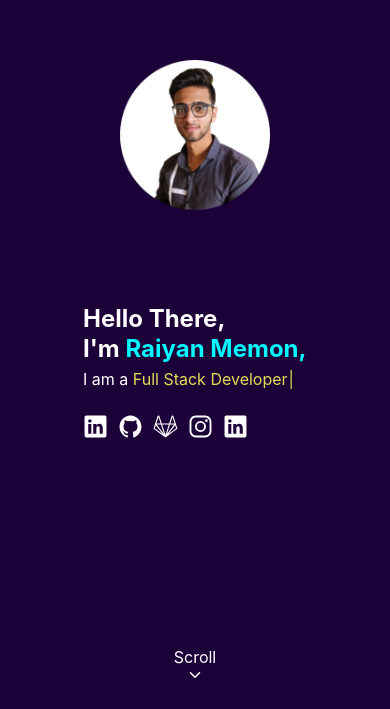
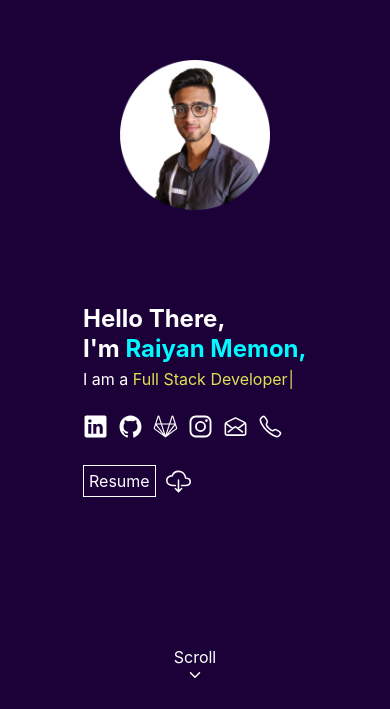
Before and after one commit to Raiyan-Memon/UI-Design, a React (Create React App) app: page / in a window 390 px wide. Shown: the part 135-844 px from the top of the page. Built offline with nearby package versions, Linux system fonts and the light colour scheme.

Commit message:
Phone and Email added

```diff
--- a/src/components/home.js
+++ b/src/components/home.js
@@ -6,7 +6,17 @@ import myResume from './resume/resume.pdf';
 import "./style/home.css"
 
 const home = () => {
+
+    function mail() {
+        alert('Mail to : raiyanmemon7860@gmail.com');
+    }
+
+    function phone() {
+        alert("Call to : 7227867397");
+    }
+
     return (
+
         <div className='home-page'>
             <Zoom top cascade>
                 <img src={myImage} className="myimage" alt="logo" />
@@ -14,6 +24,9 @@ const home = () => {
                     <h2>Hello There, </h2>
                     <h2>I'm <span className='myname'>Raiyan Memon, </span></h2>
                     <p>I am a <span className='role'><Typewriter
+                        options={{
+                            loop: true,
+                        }}
                         onInit={(typewriter) => {
                             typewriter
                                 .typeString("Full Stack Developer")
@@ -28,20 +41,24 @@ const home = () => {
                                 .typeString("Web Developer")
                                 .pauseFor(2000)
                                 .deleteAll()
-                                .typeString("Full Stack Developer")
                                 .start()
                         }}
                     /></span></p>
                     <div className='logo'>
                         <ul>
-                            <a href='https://www.linkedin.com/in/raiyan-memon/' target='_blank'><li className="social-logo" ><ion-icon name="logo-linkedin"></ion-icon></li></a>
-                            <a href='https://github.com/Raiyan-Memon' target='_blank'><li className="social-logo"><ion-icon name="logo-github"></ion-icon></li></a>
-                            <a href='//www.google.com' target='_blank'><li className="social-logo"><ion-icon name="logo-gitlab"></ion-icon></li></a>
-                            <a href='//www.google.com' target='_blank'><li className="social-logo"><ion-icon name="logo-instagram"></ion-icon></li></a>
-                            <a href='//www.google.com' target='_blank'><li className="social-logo"><ion-icon name="logo-linkedin"></ion-icon></li></a>
+
+                            <a href='https://www.linkedin.com/in/raiyan-memon/' target='_blank'><li className="social-logo" ><span title="LinkedIn"><ion-icon name="logo-linkedin"></ion-icon></span></li></a>
+                            <a href='https://github.com/Raiyan-Memon' target='_blank'><li className="social-logo"><span title="Github"><ion-icon name="logo-github"></ion-icon></span></li></a>
+                            <a href='//www.google.com' target='_blank'><li className="social-logo"><span title="Gitlab"><ion-icon name="logo-gitlab"></ion-icon></span></li></a>
+                            <a href='//https://www.instagram.com/raiyan_memon' target='_blank'><li className="social-logo"><span title="Instagram"><ion-icon name="logo-instagram"></ion-icon></span></li></a>
+                            <a target='_blank'><li className="social-logo" onClick={mail}><span title="Mail To : raiyanmemon7860@gmail.com"><ion-icon name="mail-open-outline"></ion-icon></span></li></a>
+                            <a target='_blank'><li className="social-logo" onClick={phone}><span title="Phone : 7227867397"><ion-icon name="call-outline"></ion-icon></span></li></a>
+
                         </ul>
                     </div>
-                    {/* <a download="Raiyan's Resume" href={myResume} className="">download</a> */}
+                    <div class="resume">
+                        <a class="myresume" title='View Resume' target="_blank" href="https://drive.google.com/drive/folders/1LewSXTQYL-sh5qu7xeDieYtQpTAzpvtG?usp=sharing">Resume</a><a title='Download Resume' download="Raiyan's Resume" href={myResume}><ion-icon class="social-logo" name="cloud-download-outline"></ion-icon></a>
+                    </div>
                 </div>
             </Zoom >
             <div className='scroll'>
--- a/src/components/style/home.css
+++ b/src/components/style/home.css
@@ -58,6 +58,21 @@
     animation-iteration-count: infinite;
   }
 
+  .resume .myresume{
+    all: unset;
+    border: 1px solid white;
+    padding: 5px;
+  }
+  .resume .myresume:hover{
+    color: black;
+    background-color: white;
+    cursor: pointer;
+    transition: 0.5s;
+  }
+  .resume .social-logo{
+    margin-bottom: -7px;
+  }
+
   @keyframes mymove {
     from {bottom: 0px;}
     to {bottom: 8px;}
@@ -72,6 +87,11 @@
   .scroll ul{
     padding: 0px;
   }
+
+  ion-icon {
+    pointer-events: none;
+
+   }
 
   @media all and (max-width: 900px) {
     .home-page{
```
Also changed, not shown: 16 other files (tests, documents, lock files or other folders).
